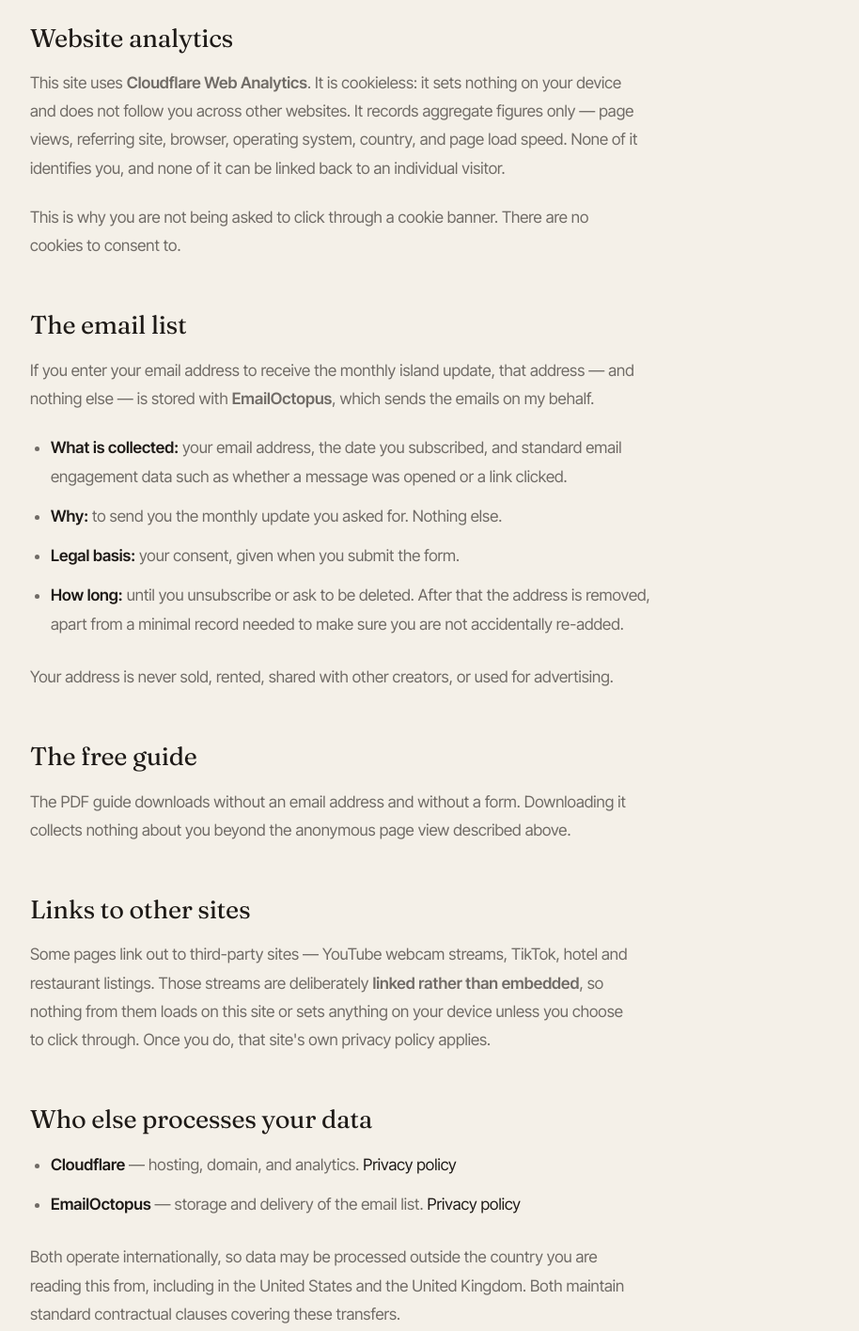
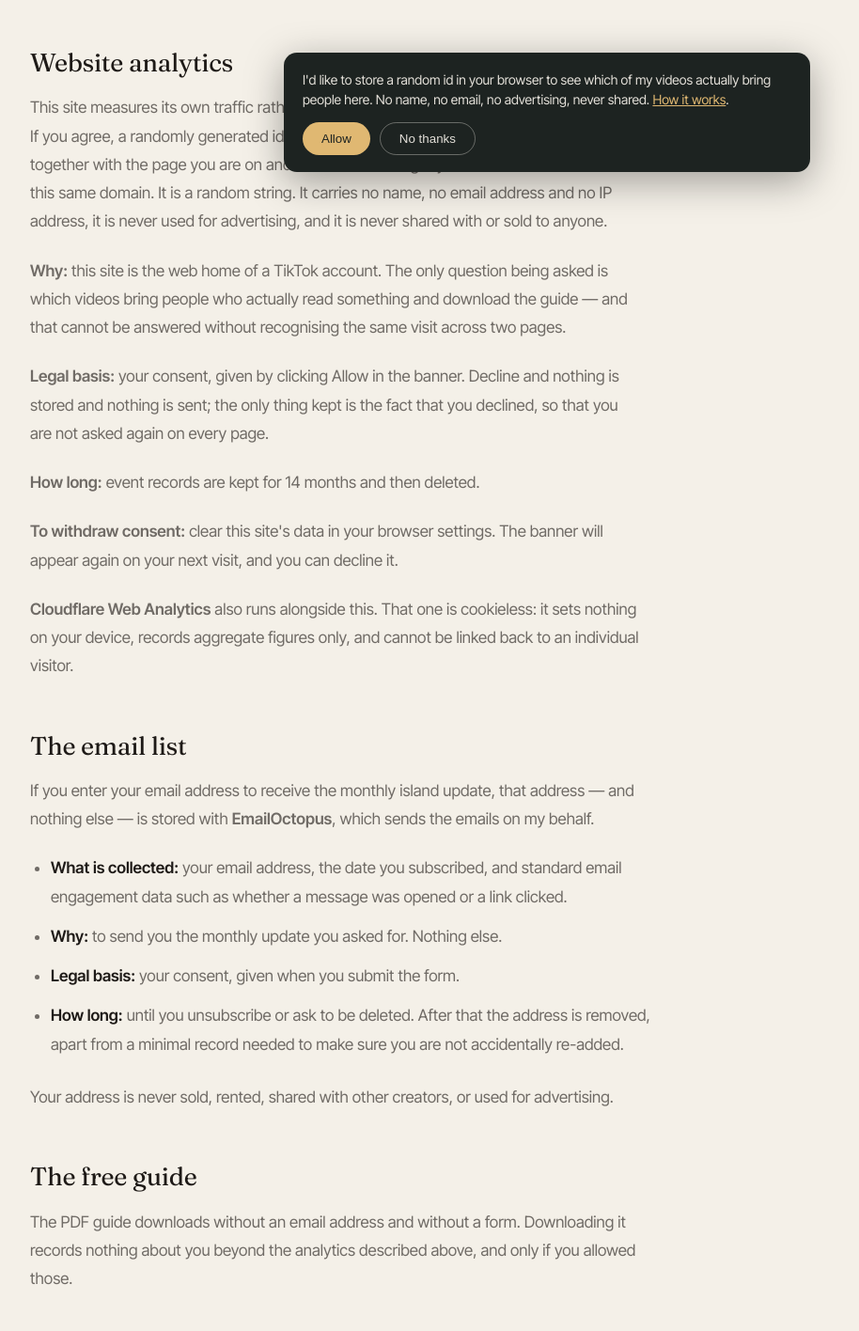
Before and after one commit to iuliiasamui-dev/samuihonestly, a plain HTML site: page privacy.html in a window 1280 px wide. Shown: the part 601-2017 px from the top of the page at 94% size, without its empty margins (58-972 px from the left). Drawn offline with Linux system fonts and the light colour scheme.

Commit message:
Add files via upload

```diff
--- a/4-day-guide.html
+++ b/4-day-guide.html
@@ -147,5 +147,6 @@ document.querySelectorAll('.reveal').forEach(function(el){io.observe(el)});
 </script>
 <script src="https://cdn.paddle.com/paddle/v2/paddle.js"></script>
 <script src="/assets/paddle-checkout.js"></script>
+<script defer src="/assets/track.js"></script>
 </body>
 </html>
--- a/privacy.html
+++ b/privacy.html
@@ -27,14 +27,18 @@
   <div class="legal">
     <div class="eyebrow">Privacy</div>
     <h1 class="big">What this site collects, and what it doesn't.</h1>
-    <p class="lead">Short version: no cookies, no tracking pixels, no data sold to anyone. Your email address is stored only if you ask for the monthly update, and you can have it deleted by replying to any email.</p>
+    <p class="lead">Short version: no advertising, no tracking pixels, no data sold to anyone. This site counts its own visits, but only if you say yes. Your email address is stored only if you ask for the monthly update, and you can have it deleted by replying to any email.</p>
 
     <h2>Who is responsible</h2>
     <p>This site is run by Yu, an individual creator publishing as <b>@ai.yu0278</b> and <b>Koh Samui, Honestly</b>, based in Koh Samui, Thailand. For anything on this page, including deletion requests, write to <a class="linkline" href="mailto:aiyu0278@gmail.com">aiyu0278@gmail.com</a>.</p>
 
     <h2>Website analytics</h2>
-    <p>This site uses <b>Cloudflare Web Analytics</b>. It is cookieless: it sets nothing on your device and does not follow you across other websites. It records aggregate figures only — page views, referring site, browser, operating system, country, and page load speed. None of it identifies you, and none of it can be linked back to an individual visitor.</p>
-    <p>This is why you are not being asked to click through a cookie banner. There are no cookies to consent to.</p>
+    <p>This site measures its own traffic rather than handing that job to an advertising company. If you agree, a randomly generated identifier is stored in your browser and sent — together with the page you are on and the link that brought you here — to a server on this same domain. It is a random string. It carries no name, no email address and no IP address, it is never used for advertising, and it is never shared with or sold to anyone.</p>
+    <p><b>Why:</b> this site is the web home of a TikTok account. The only question being asked is which videos bring people who actually read something and download the guide — and that cannot be answered without recognising the same visit across two pages.</p>
+    <p><b>Legal basis:</b> your consent, given by clicking Allow in the banner. Decline and nothing is stored and nothing is sent; the only thing kept is the fact that you declined, so that you are not asked again on every page.</p>
+    <p><b>How long:</b> event records are kept for 14 months and then deleted.</p>
+    <p><b>To withdraw consent:</b> clear this site's data in your browser settings. The banner will appear again on your next visit, and you can decline it.</p>
+    <p><b>Cloudflare Web Analytics</b> also runs alongside this. That one is cookieless: it sets nothing on your device, records aggregate figures only, and cannot be linked back to an individual visitor.
 
     <h2>The email list</h2>
     <p>If you enter your email address to receive the monthly island update, that address — and nothing else — is stored with <b>EmailOctopus</b>, which sends the emails on my behalf.</p>
@@ -47,14 +51,14 @@
     <p>Your address is never sold, rented, shared with other creators, or used for advertising.</p>
 
     <h2>The free guide</h2>
-    <p>The PDF guide downloads without an email address and without a form. Downloading it collects nothing about you beyond the anonymous page view described above.</p>
+    <p>The PDF guide downloads without an email address and without a form. Downloading it records nothing about you beyond the analytics described above, and only if you allowed those.</p>
 
     <h2>Links to other sites</h2>
     <p>Some pages link out to third-party sites — YouTube webcam streams, TikTok, hotel and restaurant listings. Those streams are deliberately <b>linked rather than embedded</b>, so nothing from them loads on this site or sets anything on your device unless you choose to click through. Once you do, that site's own privacy policy applies.</p>
 
     <h2>Who else processes your data</h2>
     <ul>
-      <li><b>Cloudflare</b> — hosting, domain, and analytics. <a class="linkline" href="https://www.cloudflare.com/privacypolicy/" target="_blank" rel="noreferrer">Privacy policy</a></li>
+      <li><b>Cloudflare</b> — hosting, domain, analytics, and the database holding this site's own event records. <a class="linkline" href="https://www.cloudflare.com/privacypolicy/" target="_blank" rel="noreferrer">Privacy policy</a></li>
       <li><b>EmailOctopus</b> — storage and delivery of the email list. <a class="linkline" href="https://emailoctopus.com/legal/privacy" target="_blank" rel="noreferrer">Privacy policy</a></li>
     </ul>
     <p>Both operate internationally, so data may be processed outside the country you are reading this from, including in the United States and the United Kingdom. Both maintain standard contractual clauses covering these transfers.</p>
@@ -95,5 +99,6 @@
 var io=new IntersectionObserver(function(e){e.forEach(function(x){if(x.isIntersecting){x.target.classList.add('in');io.unobserve(x.target);}})},{threshold:.12});
 document.querySelectorAll('.reveal').forEach(function(el){io.observe(el)});
 </script>
+<script defer src="/assets/track.js"></script>
 </body>
 </html>
```
Also changed, not shown: area-guide.html (+1 -0 lines), guides.html (+1 -0 lines), index.html (+1 -0 lines), refund-policy.html (+1 -0 lines), terms.html (+1 -0 lines), thank-you.html (+1 -0 lines), thanks.html (+1 -0 lines), things-to-do.html (+1 -0 lines), weather.html (+1 -0 lines), what-to-bring.html (+1 -0 lines), when-to-come.html (+1 -0 lines), where-to-eat.html (+1 -0 lines), where-to-stay.html (+1 -0 lines), 3 other files.
